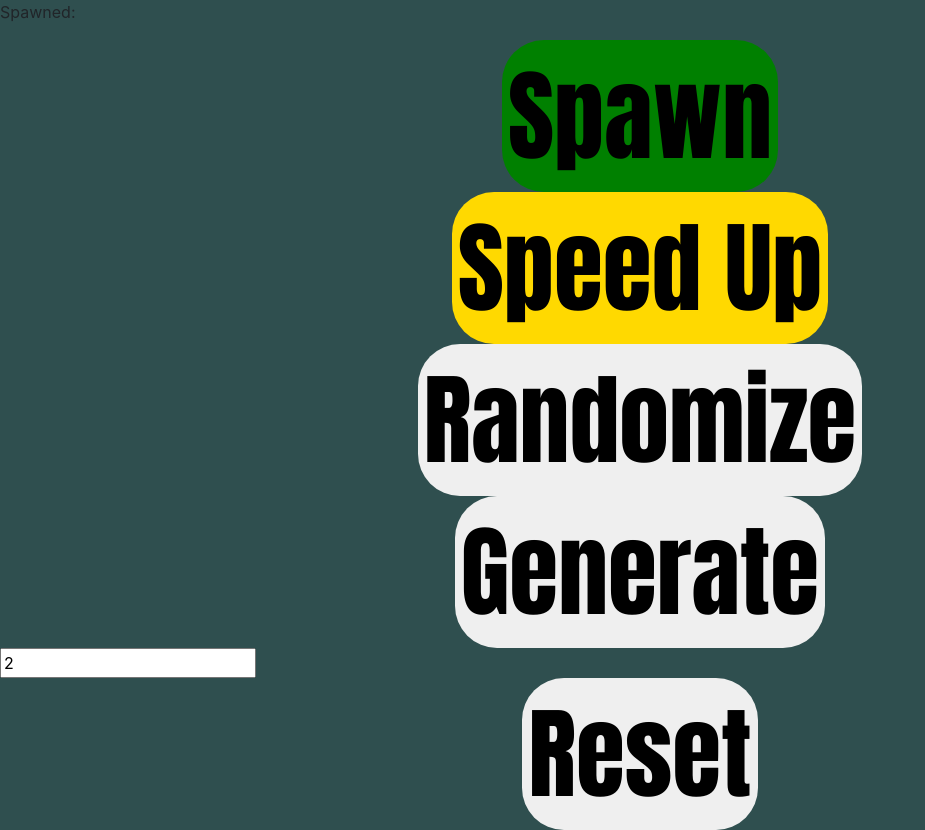
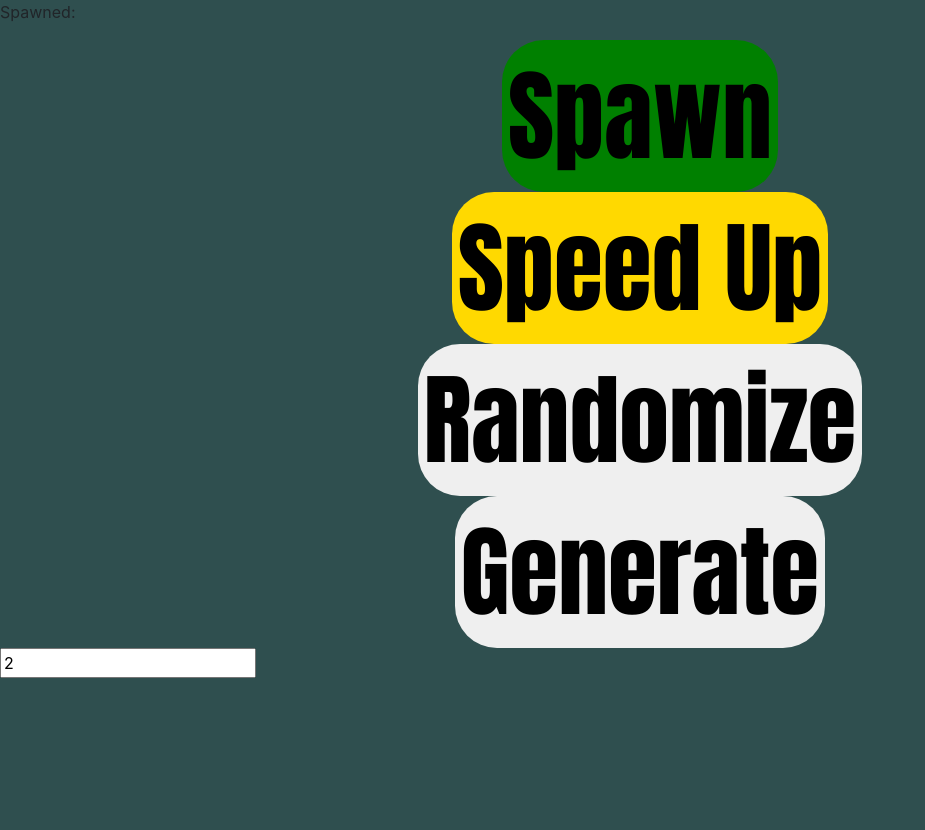
Before and after one commit to MuzSh/pacman-factory, a plain HTML site: page index.html in a window 1280 px wide. Shown: the whole page, without its empty margins (0-925 px from the left). After the commit the page ends 800 px from the top, so only its background shows below. Drawn offline with nearby package versions, Linux system fonts and the light colour scheme.

Commit message:
restructure

```diff
--- a/index.html
+++ b/index.html
@@ -17,8 +17,9 @@
         <button onclick='randomize()' id ="randomize" width='200' height='30'>Randomize</button>
         <button onclick='generate()' id ="generate" width='200' height='30'>Generate</button>
             <input id="genQTY" value="2"><br>
-        <button onclick='reset()' id ="reset" width='100' height='30'>Reset</button>
+        <!-- <button onclick='freeze()' id ="freeze" width='100' height='30'>Freeze</button> -->
         <!-- <button onclick='updateStats()' id ="test" width='100' height='30'>Test</button> -->
+        <!-- <button onclick='test()' id ="test" width='100' height='30'>Test</button> -->
     </div>
 </body>
 
```
